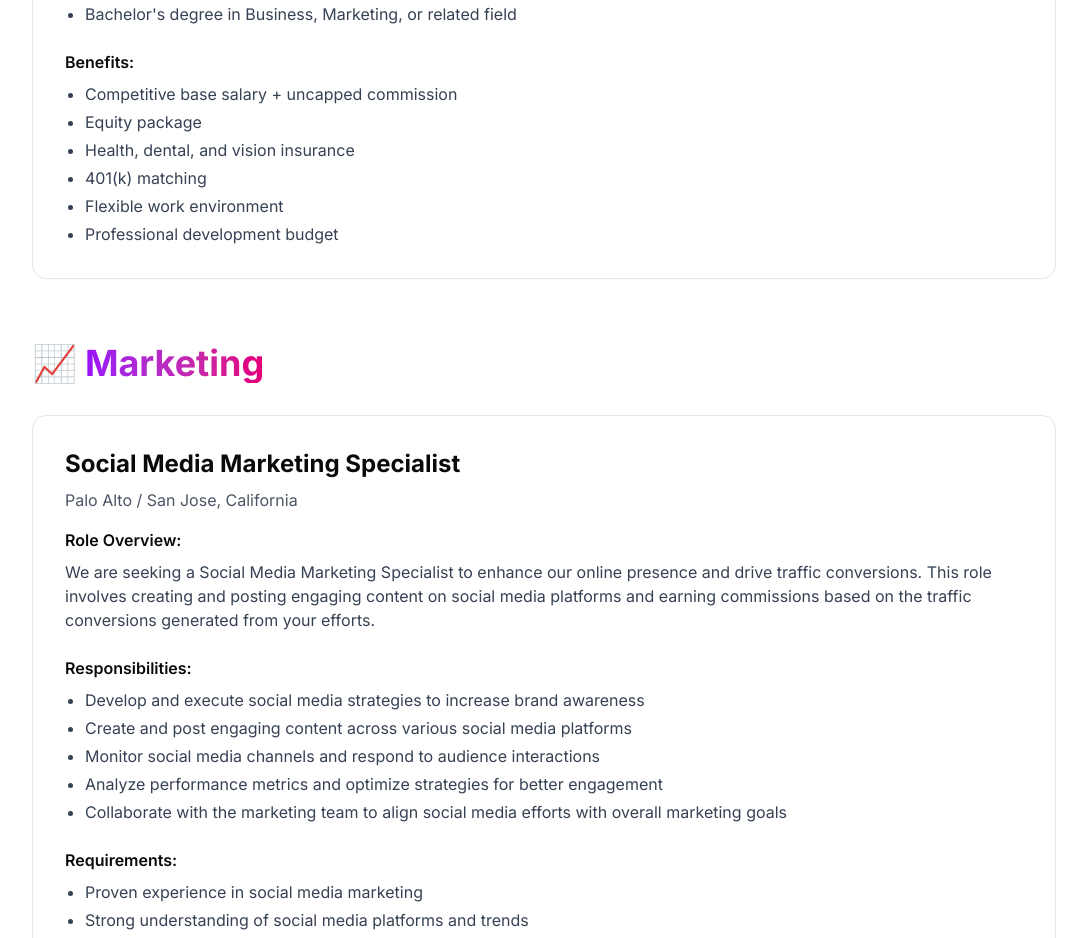
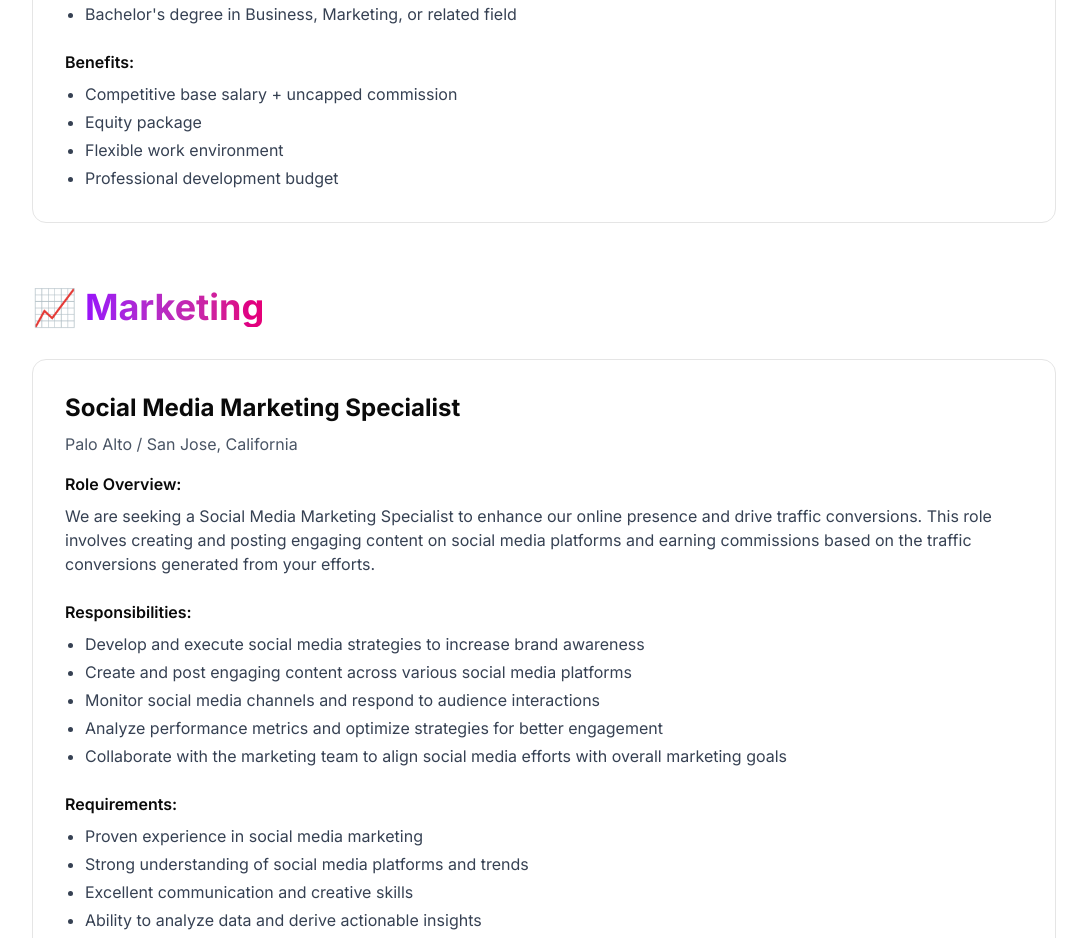
Before and after one commit to Qualia-Li/vona.ai, a Next.js app: page /career in a window 1280 px wide. Shown: the part 3820-4758 px from the top of the page, without its empty margins (96-1183 px from the left). Built offline with nearby package versions, Linux system fonts and the light colour scheme.

Commit message:
style: Remove unnecessary list items from Careers Page

```diff
--- a/src/app/career/page.tsx
+++ b/src/app/career/page.tsx
@@ -265,8 +265,6 @@ export default function CareersPage() {
               <ul className="list-disc pl-5 space-y-1 text-gray-700">
                 <li>Competitive base salary + uncapped commission</li>
                 <li>Equity package</li>
-                <li>Health, dental, and vision insurance</li>
-                <li>401(k) matching</li>
                 <li>Flexible work environment</li>
                 <li>Professional development budget</li>
               </ul>
```
